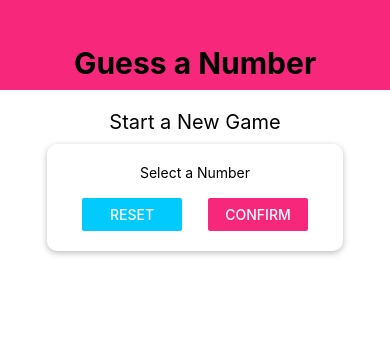
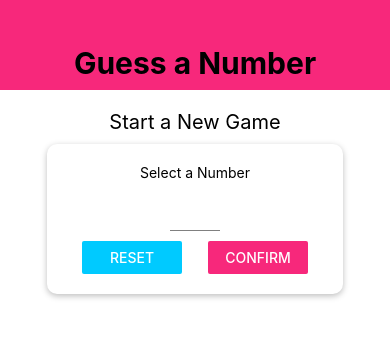
Before and after one commit to rpadilla6/Guess-The-Number, a React Native app: screen / in a window 390 px wide. Shown: the top 338 px of the page. Built offline with nearby package versions, Linux system fonts and the light colour scheme.

Commit message:
Added input component with validation.

```diff
--- /dev/null
+++ b/components/Input.js
@@ -0,0 +1,17 @@
+import React from 'react';
+import { TextInput, StyleSheet } from 'react-native';
+
+const Input = props => {
+    return <TextInput {...props} style={{ ...styles.input, ...props.style}} />;
+};
+
+const styles = StyleSheet.create({
+    input: {
+        height: 40,
+        borderBottomColor: 'grey',
+        borderBottomWidth: 1,
+        marginVertical: 10,
+    },
+});
+
+export default Input;
--- a/screens/StartGameScreen.js
+++ b/screens/StartGameScreen.js
@@ -1,15 +1,29 @@
-import React from 'react';
+import React, { useState } from 'react';
 import { View, Text, StyleSheet, TextInput, Button } from 'react-native';
 import Card from '../components/Card';
 import Colors from '../constants/colors';
+import Input from '../components/Input';
 
 const StartGameScreen = props => {
+    const [enteredValue, setEnteredValue ] = useState('');
+
+    const numberInputHandler = inputText => {
+        setEnteredValue(inputText.replace(/[^0-9]/g, ''));
+    };
   return (
     <View style={styles.screen}>
         <Text style={styles.title}>Start a New Game</Text>
         <Card style={styles.inputContainer}>
             <Text>Select a Number</Text>
-            <TextInput/>
+            <Input
+                style={styles.inputBox}
+                blurOnSubmit autocapitalize="none"
+                autoCorrect={false}
+                keyboardType="number-pad"
+                maxLength={2}
+                onChangeText={numberInputHandler}
+                value={enteredValue}
+                />
             <View style={styles.buttonContainer}>
                 <View style={styles.buttonStyles}>
                     <Button  title="Reset" onPress={() => {}} color={Colors.secondary}/>
@@ -47,6 +61,10 @@
     buttonStyles: {
         width: 100,
     },
+    inputBox: {
+        width: 50,
+        textAlign: 'center',
+    },
 });
 
 export default StartGameScreen;
```
